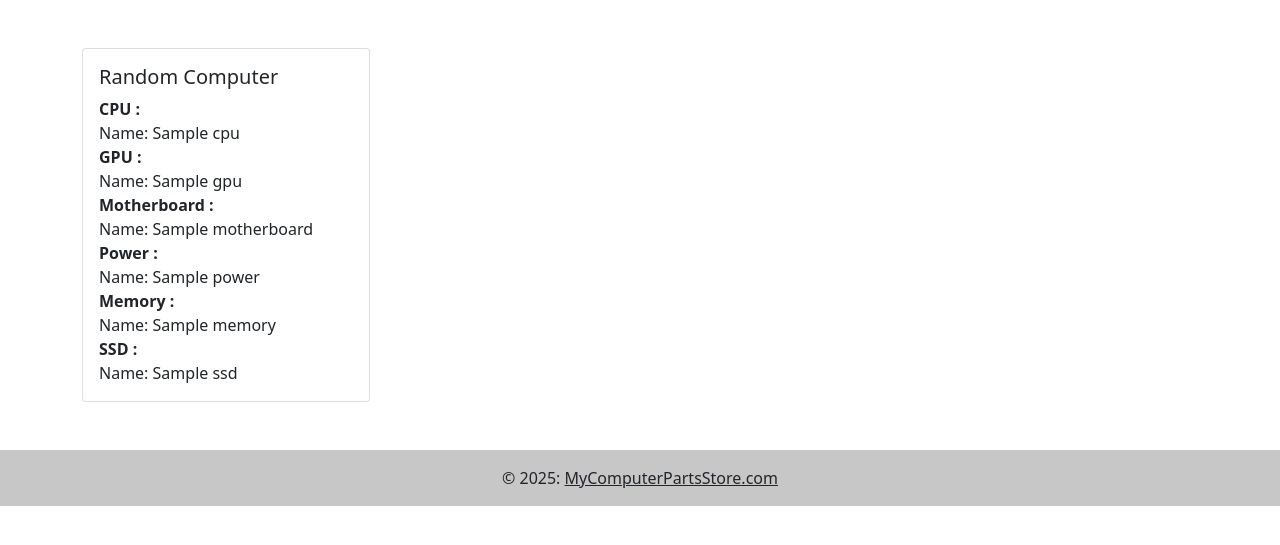
After one commit to S-aoba/servers-with-databases, a PHP site: template Views/component/randomComputer.php in a window 1280 px wide. The commit adds this page. Shown: the top 545 px of the page. Run offline with PHP 8.4, Linux system fonts and the light colour scheme; the template is opened without the code that fills it: most values are stand-ins (such as "Sample title", 1, 10 or a date in 2020).

Commit message:
Add genrate random computer data functionally

```diff
--- /dev/null
+++ b/Views/component/randomComputer.php
@@ -0,0 +1,18 @@
+<div class="card" style="width: 18rem;">
+  <div class="card-body">
+    <h5 class="card-title">Random Computer</h5>
+    <p class="card-text">
+      <strong>CPU :</strong><br />
+        <span>Name: </span><?= htmlspecialchars($computer['cpu']['name']) ?><br />
+      <strong>GPU :</strong><br />
+        <span>Name: </span><?= htmlspecialchars($computer['gpu']['name']) ?><br />
+      <strong>Motherboard :</strong><br />
+        <span>Name: </span><?= htmlspecialchars($computer['motherboard']['name']) ?><br />
+      <strong>Power :</strong><br />
+        <span>Name: </span><?= htmlspecialchars($computer['power']['name']) ?><br />
+      <strong>Memory :</strong><br />
+        <span>Name: </span><?= htmlspecialchars($computer['memory']['name']) ?><br />
+      <strong>SSD :</strong><br />
+      <span>Name: </span><?= htmlspecialchars($computer['ssd']['name']) ?><br />
+  </div>
+</div>
```
Also changed, not shown: Helpers/DatabaseHelper.php (+22 -0 lines), Routing/routes.php (+7 -0 lines).
